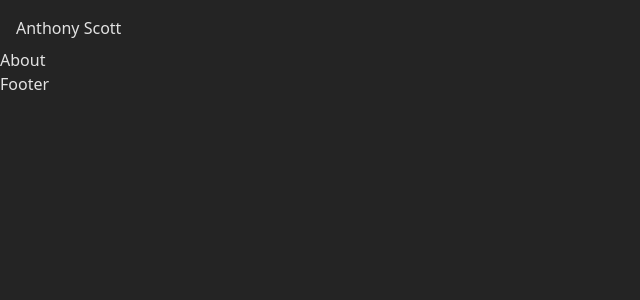
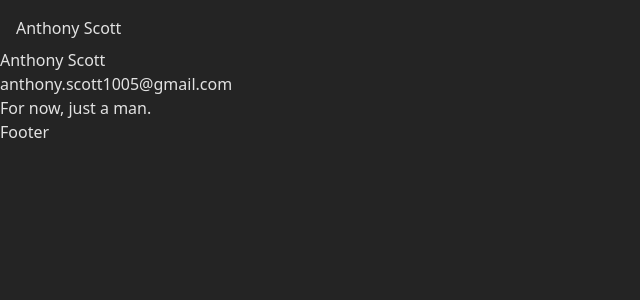
Before and after one commit to Madfarm/MERN-portfolio, a React (Vite) app in the folder frontend/: page /about in a window 1280 px wide. Shown: the top 300 px of the page, without its empty margins (0-640 px from the left). Built offline with nearby package versions, Linux system fonts and the light colour scheme.

Commit message:
Finish about page

```diff
--- a/frontend/src/pages/About.tsx
+++ b/frontend/src/pages/About.tsx
@@ -1,5 +1,38 @@
-export default function About(props:{ URL:string }){
-    return (
-        <h1>About</h1>
-    )
+import { useState, useEffect } from "react";
+
+
+export default function About(props: { URL: string }) {
+    interface About {
+        name: string,
+        email: string,
+        bio: string
+    }
+
+    // create state to hold about data
+    const [about, setAbout] = useState<About | null>(null);
+
+    // create function to make api call
+    const getAboutData = async () => {
+        const response = await fetch("./about.json");
+        const data = await response.json();
+        setAbout(data);
+    };
+
+
+    useEffect(() => {getAboutData()}, []);
+
+    if (!about){
+        return <h1>Loading...</h1>
+    }
+
+    const loaded = () => (
+        <div>
+            <h2>{about.name}</h2>
+            <h3>{about.email}</h3>
+            <p>{about.bio}</p>
+        </div>
+    );
+
+
+    return loaded();
 }
```
